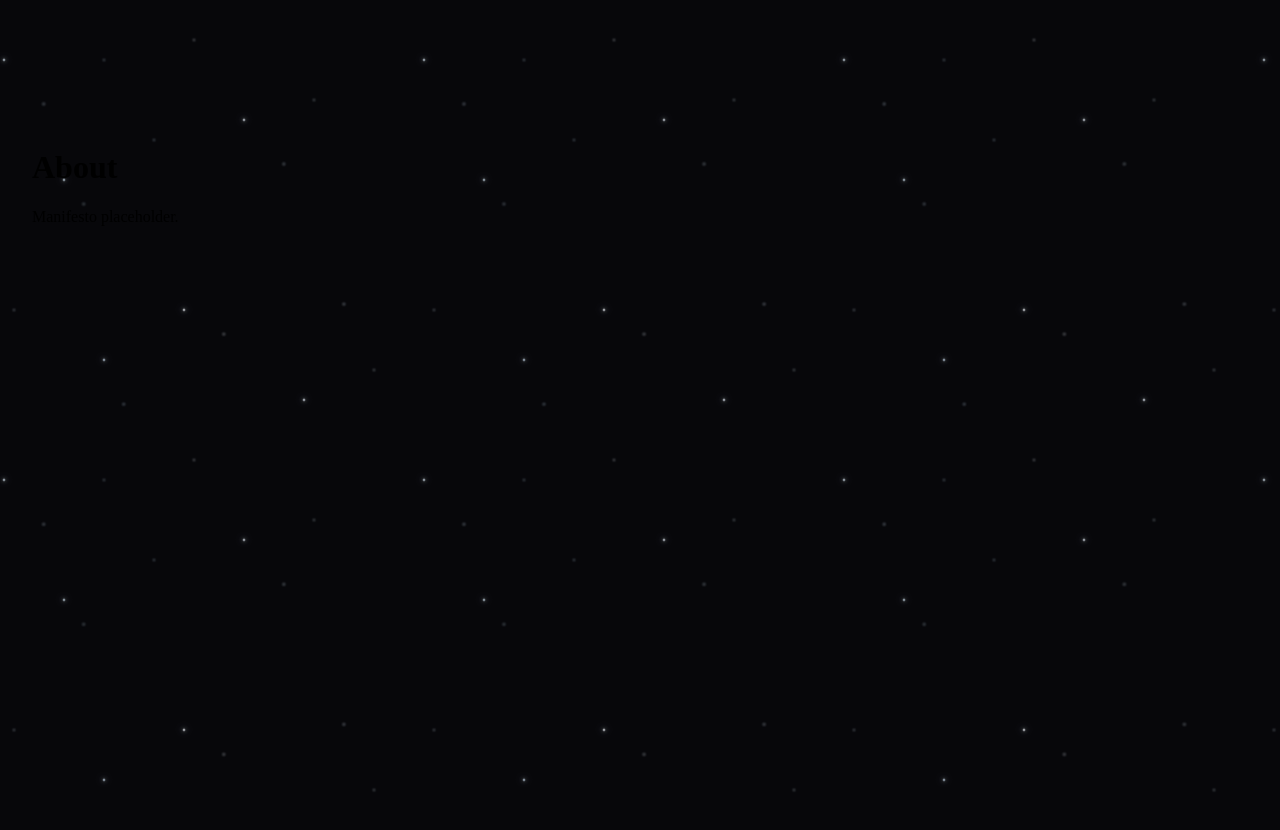
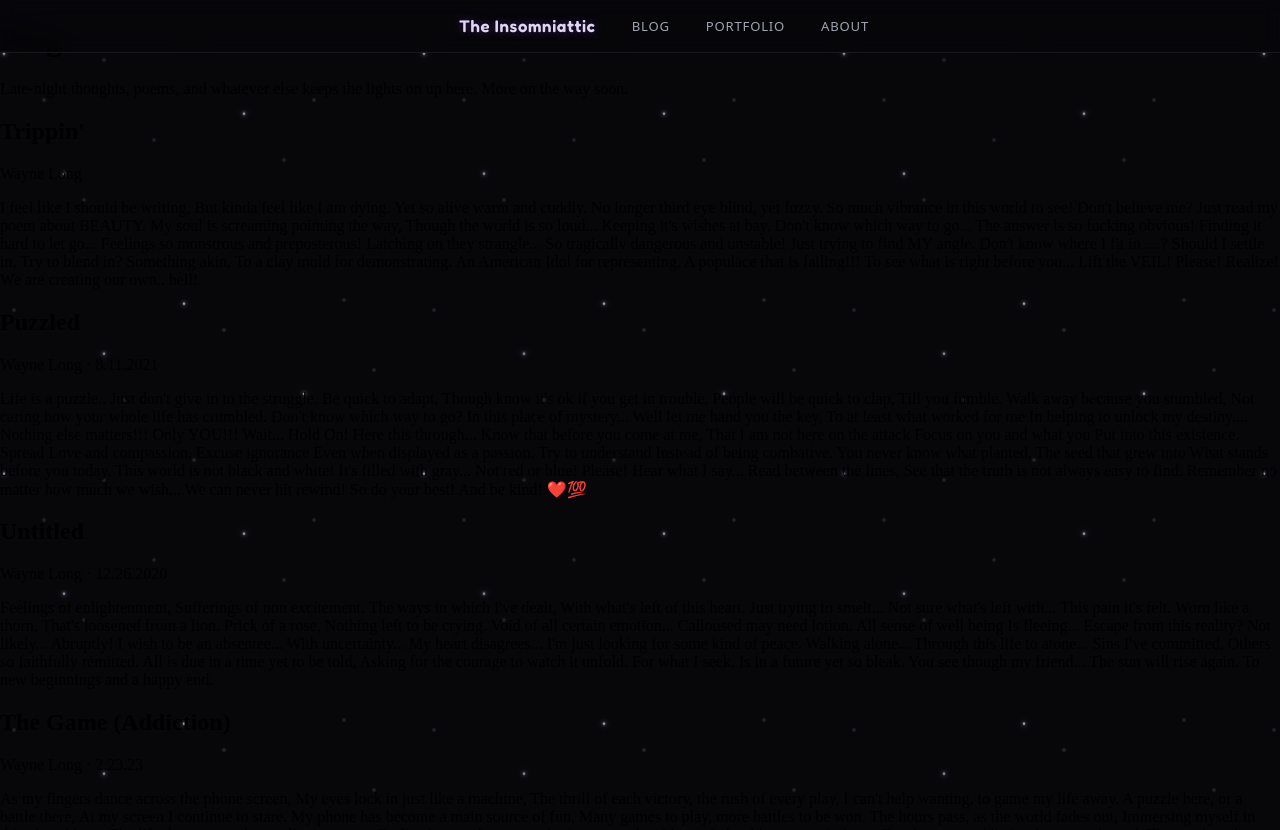
Before and after one commit to Psykodelix369/The-Insomniattic, a Next.js app: page /about in a window 1280 px wide. Shown: the top 830 px of the page. Before the commit the page ends 800 px from the top, so only its background shows below. Built offline with nearby package versions, Linux system fonts and the light colour scheme.

Commit message:
Update page.tsx
yessir

```diff
--- a/app/about/page.tsx
+++ b/app/about/page.tsx
@@ -1,9 +1,181 @@
+// app/blog/page.tsx
+import Navbar from "../../components/Navbar";
 
-export default function About() {
+const poems = [
+  {
+    title: "Trippin'",
+    meta: "Wayne Long",
+    body: `I feel like I should be writing,
+But kinda feel like I am dying.
+Yet so alive warm and cuddly.
+No longer third eye blind, yet fuzzy.
+
+So much vibrance in this world to see!
+Don't believe me?
+Just read my poem about BEAUTY.
+
+My soul is screaming pointing the way,
+Though the world is so loud...
+Keeping it's wishes at bay.
+Don't know which way to go...
+The answer is so fucking obvious!
+Finding it hard to let go...
+Feelings so monstrous and preposterous!
+
+Latching on they strangle...
+So tragically dangerous and unstable!
+Just trying to find MY angle.
+Don't know where I fit in ....?
+Should I settle in,
+Try to blend in?
+Something akin,
+To a clay mold for demonstrating.
+An American Idol for representing,
+A populace that is failing!!!
+
+To see what is right before you...
+
+Lift the VEIL!
+Please! Realize! We are creating our own.. hell!`,
+  },
+  {
+    title: "Puzzled",
+    meta: "Wayne Long · 8.11.2021",
+    body: `Life is a puzzle..
+Just don't give in to the struggle.
+Be quick to adapt,
+Though know it's ok if you get in trouble.
+People will be quick to clap,
+Till you fumble.
+Walk away because you stumbled,
+Not caring how your whole life has crumbled.
+
+Don't know which way to go?
+In this place of mystery...
+Well let me hand you the key,
+To at least what worked for me
+In helping to unlock my destiny....
+
+Nothing else matters!!!
+Only YOU!!!
+Wait... Hold On! Here this through...
+Know that before you come at me,
+That I am not here on the attack
+Focus on you and what you
+Put into this existence.
+Spread Love and compassion.
+Excuse ignorance
+Even when displayed as a passion.
+Try to understand
+Instead of being combative.
+You never know what planted,
+The seed that grew into
+What stands before you today.
+
+This world is not black and white!
+It's filled with gray...
+Not red or blue!
+Please!
+Hear what I say...
+Read between the lines,
+See that the truth is not always easy to find.
+Remember no matter how much we wish...
+We can never hit rewind!
+So do your best! And be kind! ❤️💯`,
+  },
+  {
+    title: "Untitled",
+    meta: "Wayne Long · 12.26.2020",
+    body: `Feelings of enlightenment,
+Sufferings of non excitement.
+The ways in which I've dealt,
+With what's left of this heart.
+Just trying to smelt...
+Not sure what's left with... This pain it's felt.
+
+Worn like a thorn,
+That's loosened from a lion.
+Prick of a rose,
+Nothing left to be crying.
+Void of all certain emotion...
+Calloused may need lotion.
+
+All sense of well being Is fleeing...
+Escape from this reality?
+Not likely...
+Abruptly!
+I wish to be an absentee...
+With uncertainty...
+My heart disagrees...
+I'm just looking for some kind of peace.
+
+Walking alone...
+Through this life to atone...
+Sins I've committed,
+Others so faithfully remitted.
+All is due in a time yet to be told,
+Asking for the courage to watch it unfold.
+For what I seek,
+Is in a future yet so bleak.
+You see though my friend...
+The sun will rise again.
+To new beginnings and a happy end.`,
+  },
+  {
+    title: "The Game (Addiction)",
+    meta: "Wayne Long · 2.23.23",
+    body: `As my fingers dance across the phone screen,
+My eyes lock in just like a machine,
+The thrill of each victory, the rush of every play,
+I can't help wanting, to game my life away.
+
+A puzzle here, or a battle there,
+At my screen I continue to stare.
+My phone has become a main source of fun,
+Many games to play, more battles to be won.
+
+The hours pass, as the world fades out,
+Immersing myself in this virtual bout,
+The life that surrounds me slipping away,
+Dedicating my focus on winning every day.
+
+I know I should stop, put it down,
+But the game addiction keeps me bound,
+The need to play, to win, to conquer,
+Leaves me lost in a digital wonder.
+
+Yet deep within, I can see the truth,
+This gaming addiction has stolen youth,
+Time and life that which I'll never reclaim,
+Lost to the allure of another game.
+
+So I'll fight to put my phone away,
+And face the world, come what may,
+For life is more than just in-game,
+A real victory?
+Living this life without masking the pain.`,
+  },
+];
+
+export default function BlogPage() {
   return (
-    <main style={{padding:"8rem 2rem"}}>
-      <h1>About</h1>
-      <p>Manifesto placeholder.</p>
-    </main>
+    <>
+      <Navbar />
+      <div className="pageWrap">
+        <h1 className="pageTitle">Blog</h1>
+        <p className="pageIntro">
+          Late-night thoughts, poems, and whatever else keeps the lights on
+          up here. More on the way soon.
+        </p>
+
+        {poems.map((poem) => (
+          <article key={poem.title + poem.meta} className="poemCard">
+            <h2 className="poemTitle">{poem.title}</h2>
+            <p className="poemMeta">{poem.meta}</p>
+            <p className="poemBody">{poem.body}</p>
+          </article>
+        ))}
+      </div>
+    </>
   );
 }
```
